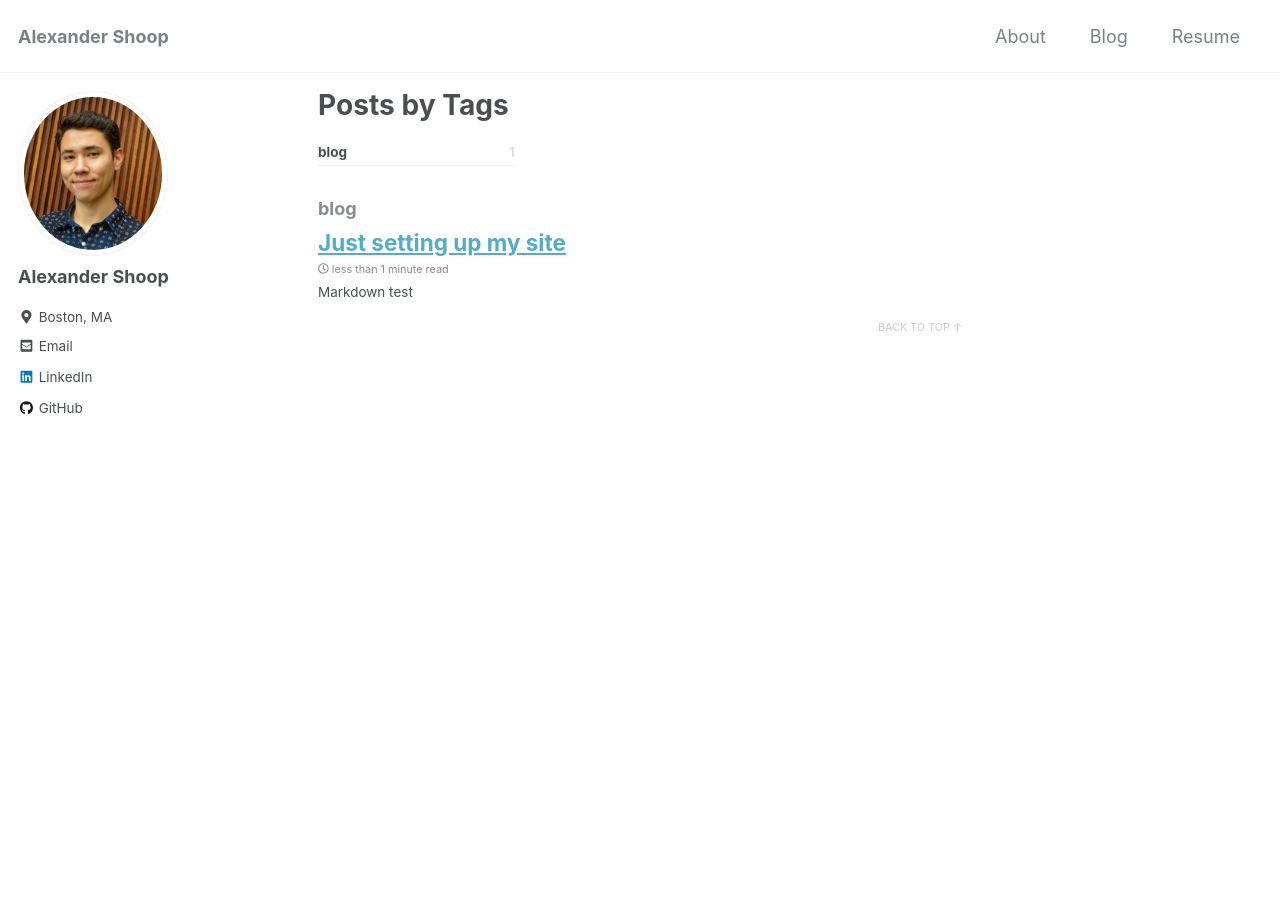
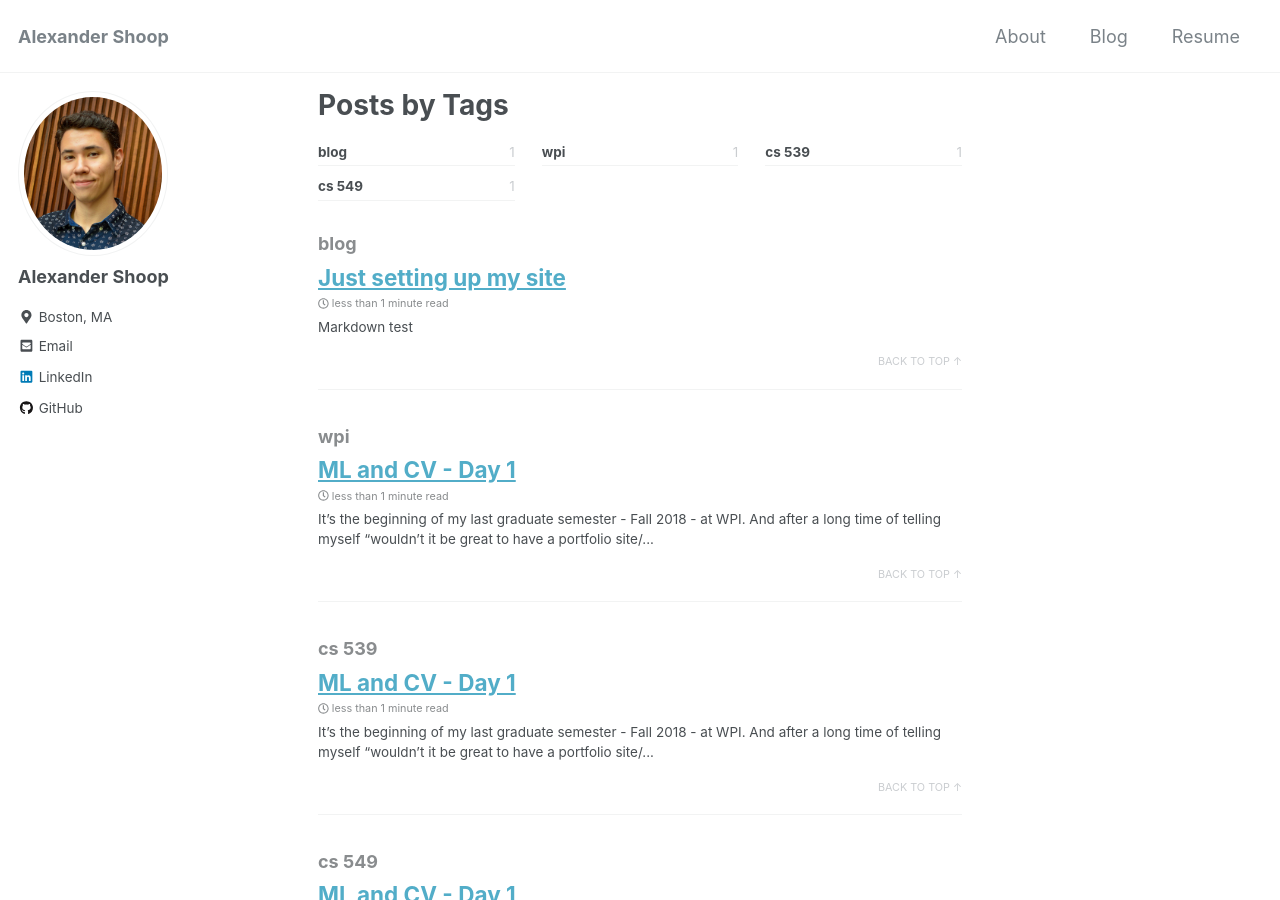
Before and after one commit to akshoop/akshoop.github.io, a Jekyll site: the page built from _pages/tag-archive.html, in a window 1280 px wide and 900 px high. Built offline with Jekyll 4.4.1, drawn with Linux system fonts in a browser that asks for light colours; nearby versions of some CDN libraries; some of the changed text lies outside the part shown.

Commit message:
Starting to blog
Oh boy

```diff
--- a/_config.yml
+++ b/_config.yml
@@ -23,7 +23,7 @@ name                     : "Alexander Shoop"
 url                      : "https://akshoop.github.io"
 baseurl                  : # the subpath of your site, e.g. "/blog"
 repository               : # GitHub username/repo-name e.g. "mmistakes/minimal-mistakes"
-teaser                   : # path of fallback teaser image, e.g. "/assets/images/500x300.png"
+teaser                   : "/assets/img/IMG_3845-edit.png"
 # breadcrumbs            : false # true, false (default)
 words_per_minute         : 200
 
--- /dev/null
+++ b/_posts/blog/2019-08-28-ML&CV-Day1.md
@@ -0,0 +1,25 @@
+---
+title: ML and CV - Day 1
+categories: wpi
+date: 2018-08-28
+tags: [wpi, cs 539, cs 549]
+share: false
+read_time: true
+header:
+    image: /assets/img/IMG_6880.JPG
+---
+
+It's the beginning of my last graduate semester - Fall 2018 - at WPI. And after a long time of telling myself "wouldn't it be great to have a portfolio site/a platform to present my major work?" I finally got around to making a pretty good start! :thumbsup:
+
+Welcome to Shoop's blog. I will first plan on using this portfolio website (created via Jekyll & Minimal Mistakes theme) to keep track of my notes and/or interesting learning experiences covering the following WPI courses:
+
+- CS 539 Machine Learning (ML)
+- CS 549 Computer Vision (CV)
+
+*Disclaimer*: These are images/screenshots, random thoughts/notes, and some informal comments.
+
+## Day1: ML (08/23/18)
+
+![alt](/assets/img/ML-lec1.png)
+
+The course for this Fall semester is taught by Professor Kyumin Lee. And I learned that the course website is [public](http://web.cs.wpi.edu/~kmlee/cs539), so that's nice.
```
Also changed, not shown: assets/img/IMG_6880.JPG (added), assets/img/ML-lec1.png (added).
